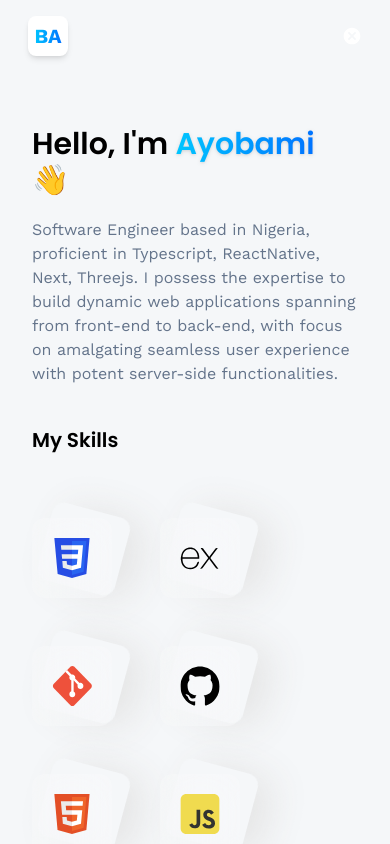
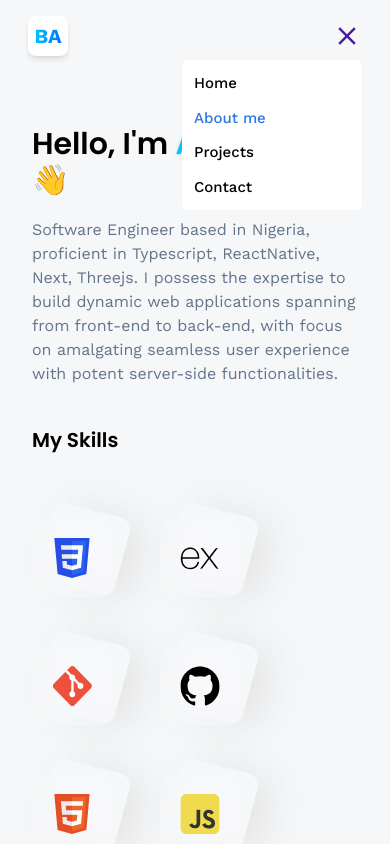
Before and after one commit to ayobamihybrid/portfolio, a React (Vite) app: page /about-me in a window 390 px wide. Both pictures are taken after a click on the icon 352 px from the left and 36 px from the top of the page. Shown: the top 844 px of the page. Built offline with nearby package versions, Linux system fonts and the light colour scheme.

Commit message:
first commit

```diff
--- a/src/components/Navbar.jsx
+++ b/src/components/Navbar.jsx
@@ -1,6 +1,6 @@
 import { NavLink } from 'react-router-dom';
-import { CiMenuBurger } from 'react-icons/ci';
-import { MdCancel } from 'react-icons/md';
+import { IoMdMenu } from 'react-icons/io';
+import { IoMdClose } from 'react-icons/io';
 import { useState } from 'react';
 
 const Navbar = () => {
@@ -67,19 +67,65 @@ const Navbar = () => {
         </NavLink>
 
         {open ? (
-          <MdCancel
-            size={20}
-            className="cursor-pointer text-white"
+          <IoMdClose
+            size={30}
+            className="cursor-pointer text-violet-900"
             onClick={() => setOpen(!open)}
           />
         ) : (
-          <CiMenuBurger
-            size={20}
-            className=" cursor-pointer text-white "
+          <IoMdMenu
+            size={30}
+            className=" cursor-pointer text-violet-900 "
             onClick={() => setOpen(!open)}
           />
         )}
       </header>
+
+      {open && (
+        <div className="absolute top-[60px] right-7 bg-white w-[180px] min-h-[40px] p-3 rounded-md z-50">
+          <nav className="flex flex-col text-[15px] sm:text-lg gap-3 sm:gap-7 font-medium">
+            <NavLink
+              to="/"
+              className={({ isActive }) =>
+                isActive ? 'text-blue-500' : 'text-black'
+              }
+              onClick={() => setOpen(false)}
+            >
+              Home
+            </NavLink>
+
+            <NavLink
+              to="/about-me"
+              className={({ isActive }) =>
+                isActive ? 'text-blue-500' : 'text-black'
+              }
+              onClick={() => setOpen(false)}
+            >
+              About me
+            </NavLink>
+
+            <NavLink
+              to="/projects"
+              className={({ isActive }) =>
+                isActive ? 'text-blue-500' : 'text-black'
+              }
+              onClick={() => setOpen(false)}
+            >
+              Projects
+            </NavLink>
+
+            <NavLink
+              to="/contact"
+              className={({ isActive }) =>
+                isActive ? 'text-blue-500' : 'text-black'
+              }
+              onClick={() => setOpen(false)}
+            >
+              Contact
+            </NavLink>
+          </nav>
+        </div>
+      )}
     </>
   );
 };
```
